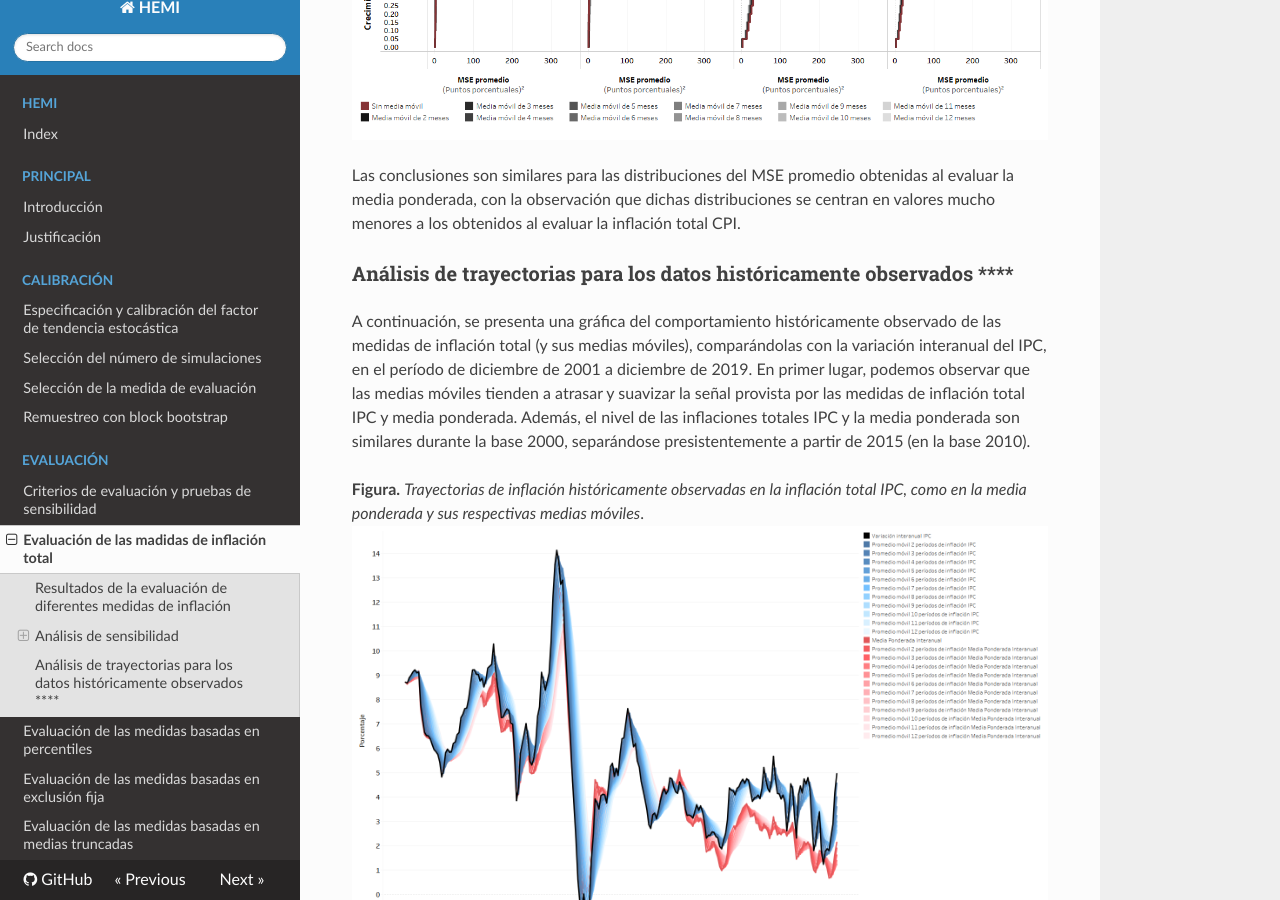
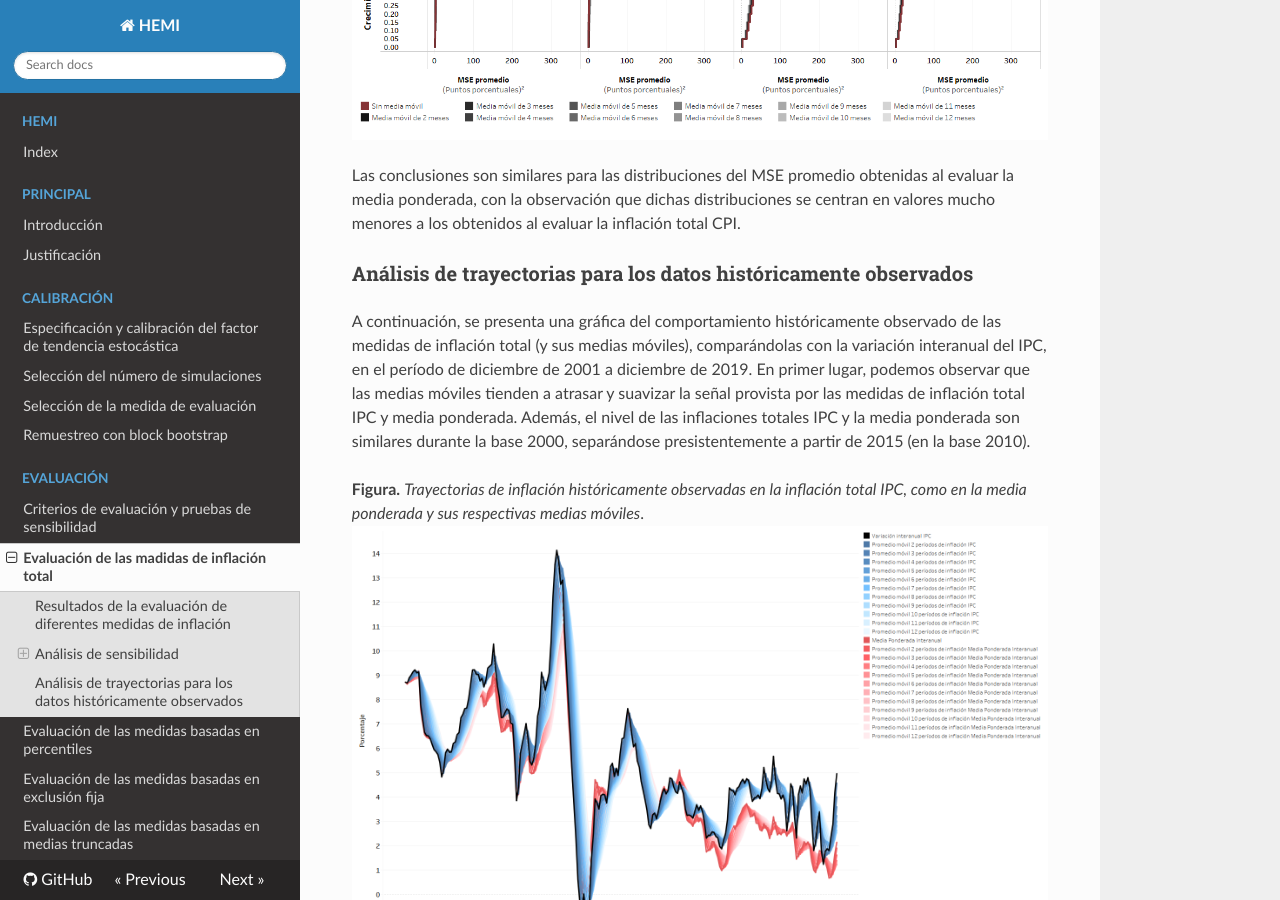
Before and after one commit to DIE-BG/EMI-docs, an MkDocs documentation site: the page built from docs/evaluacion/inflaciones-totales.md, in a window 1280 px wide and 900 px high, scrolled down 18992 px. Built offline with MkDocs 1.6.1, drawn with Linux system fonts in a browser that asks for light colours; nearby versions of some CDN libraries.

```diff
--- a/docs/evaluacion/inflaciones-totales.md
+++ b/docs/evaluacion/inflaciones-totales.md
@@ -164,7 +164,7 @@ En la gráfica anterior, correspondiente a la medida de inflación total IPC, po
 
 Las conclusiones son similares para las distribuciones del MSE promedio obtenidas al evaluar la media ponderada, con la observación que dichas distribuciones se centran en valores mucho menores a los obtenidos al evaluar la inflación total CPI.
 
-## Análisis de trayectorias para los datos históricamente observados ****
+## Análisis de trayectorias para los datos históricamente observados
 
 A continuación, se presenta una gráfica del comportamiento históricamente observado de las medidas de inflación total (y sus medias móviles), comparándolas con la variación interanual del IPC, en el período de diciembre de 2001 a diciembre de 2019. En primer lugar, podemos observar que las medias móviles tienden a atrasar y suavizar la señal provista por las medidas de inflación total IPC y media ponderada. Además, el nivel de las inflaciones totales IPC y la media ponderada son similares durante la base 2000, separándose presistentemente a partir de 2015 (en la base 2010).
 
```
